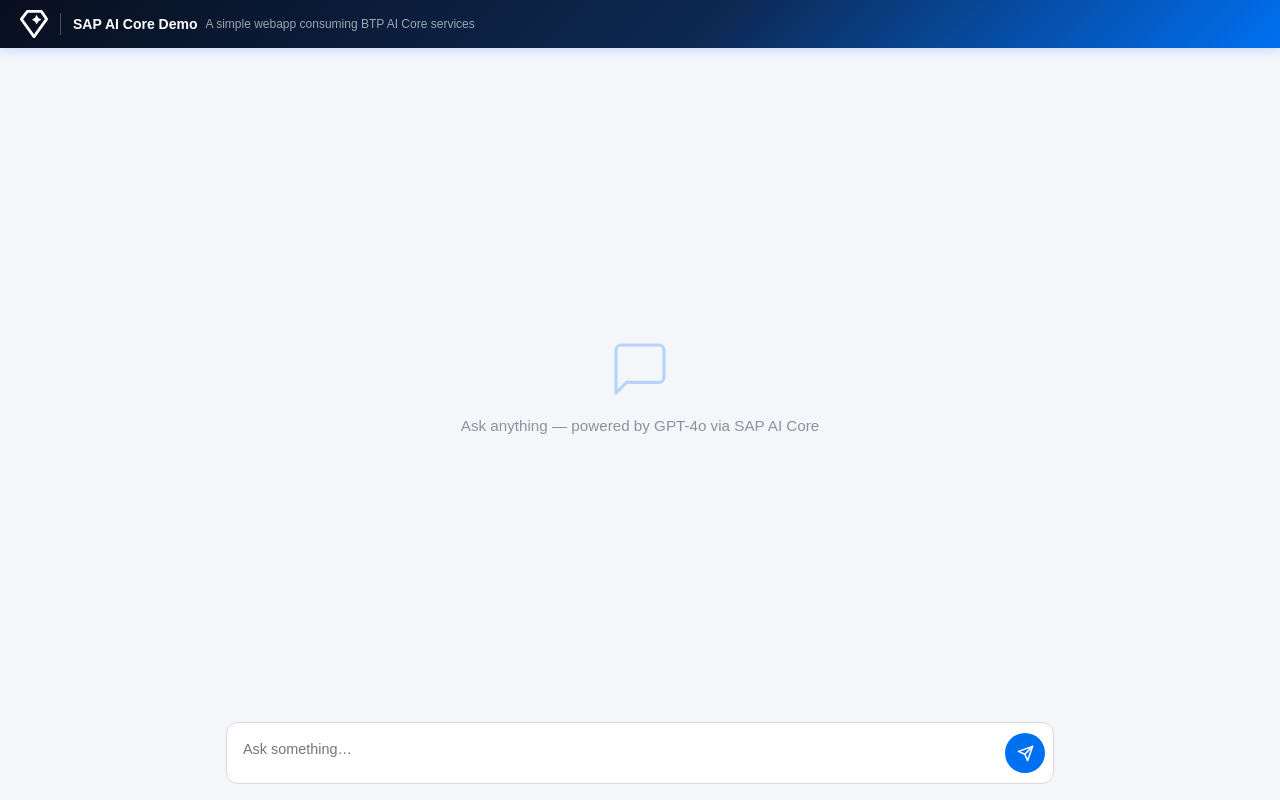
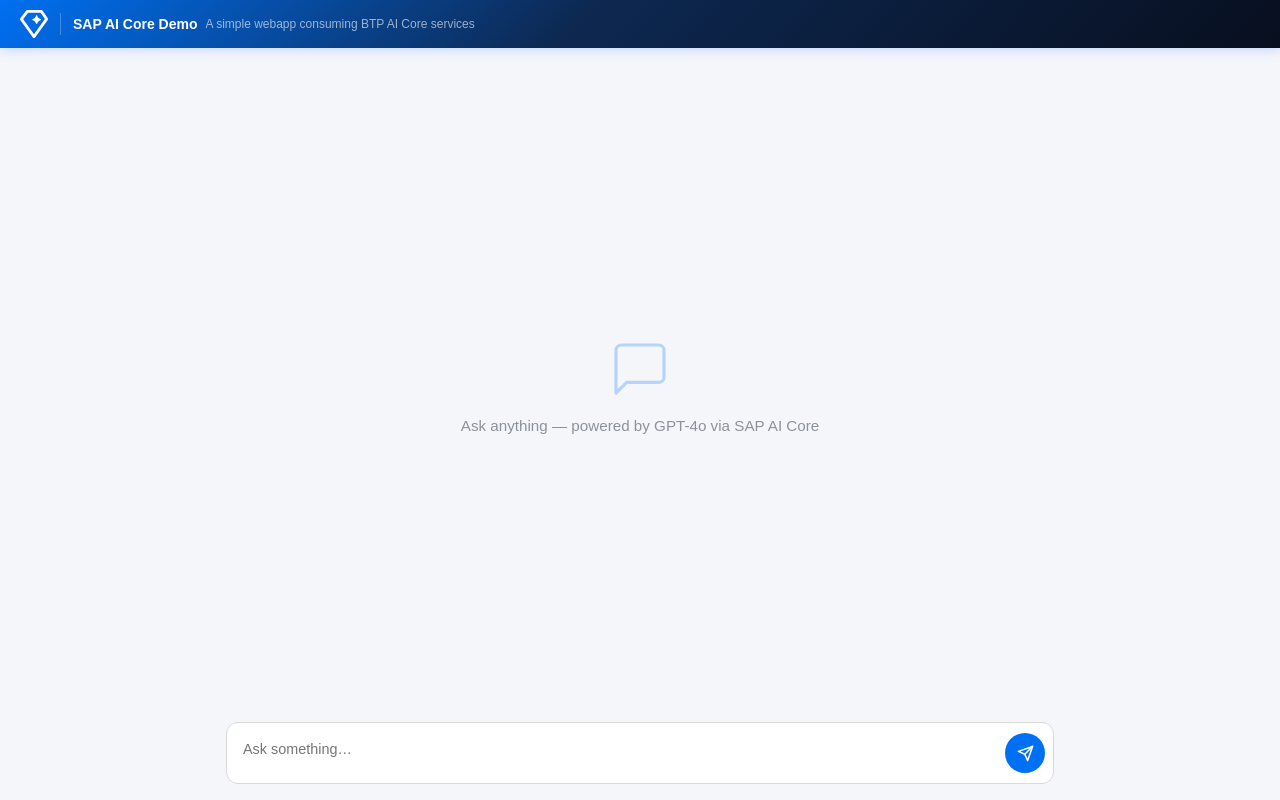
Before and after one commit to GenosseOtt/aicore-sample-app, a website: page public/index.html in a window 1280 px wide. Drawn offline with Linux system fonts and the light colour scheme; no server answers.

Commit message:
Flip shellbar gradient: light to dark
Signed-off-by: Johannes Ott <johannes.ott@sap.com>

```diff
--- a/public/index.html
+++ b/public/index.html
@@ -10,7 +10,7 @@
 
     /* ── Shellbar ─────────────────────────────────────────────────────────── */
     #shellbar {
-      background: linear-gradient(135deg, #080f1f 0%, #0d2851 55%, #0070f2 100%);
+      background: linear-gradient(135deg, #0070f2 0%, #0d2851 45%, #080f1f 100%);
       color: #fff;
       height: 48px;
       display: flex;
```
